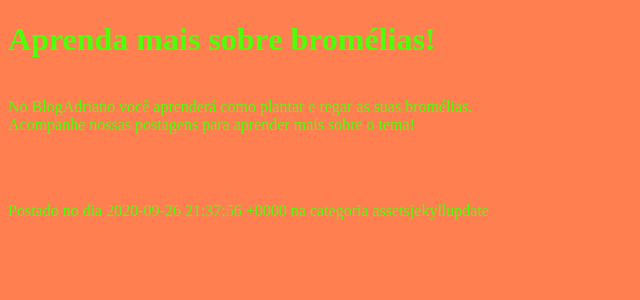
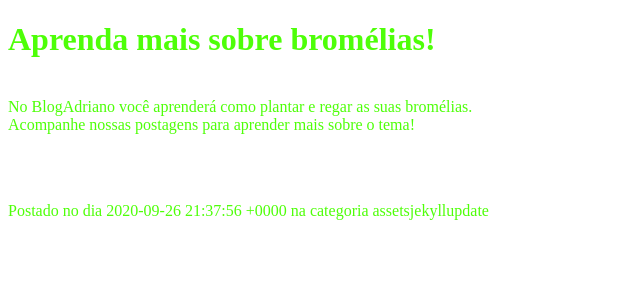
Before and after one commit to AdrianoAntongiovanni/BlogAdriano, a Jekyll site: the page built from assets/_posts/2020-09-26-welcome-to-jekyll.markdown, in a window 1280 px wide. Shown: the top 300 px of the page, without its empty margins (0-640 px from the left). Built offline with Jekyll 4.4.1, drawn with Linux system fonts in a browser that asks for light colours.

```diff
--- a/_sass/main.scss
+++ b/_sass/main.scss
@@ -3,5 +3,4 @@ body {
     font-size: medium;
     font-style: normal;
     font-family: 'Times New Roman', Times, serif;
-    background-color: coral;
 }
--- a/assets/css/home.html
+++ b/assets/css/home.html
@@ -1,8 +1,8 @@
 ---
 layout: default
 ---
-<ul>
-    <header>
+<ul> blablabla
+    <header> bliblibli
     <img src ="{ '/assets/sample.jpg' | relative_url }">
     <img src ="/assets/sample.jpg"/>
     </header>
```
